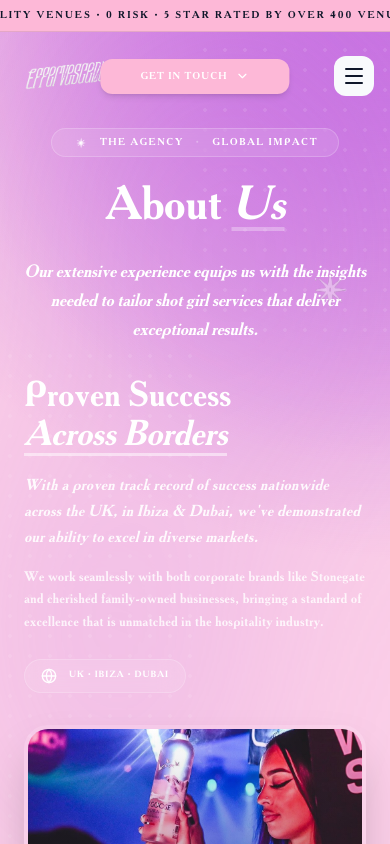
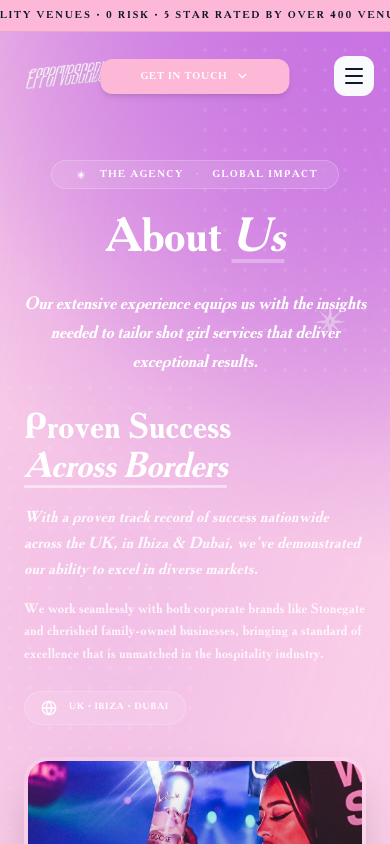
Before and after one commit to veltraaisolutions/Effervescent-Agency-website, a Next.js app: page /about in a window 390 px wide. Shown: the top 844 px of the page. Built offline with nearby package versions, Linux system fonts and the light colour scheme.

Commit message:
Updated the project details

```diff
--- a/src/app/about/page.tsx
+++ b/src/app/about/page.tsx
@@ -25,7 +25,7 @@
       {/* Hero Section */}
       <section className="relative min-h-[40vh] flex flex-col items-center justify-center overflow-hidden">
         <div className="absolute top-0 right-0 w-[50%] h-full opacity-10" style={{ backgroundImage: 'radial-gradient(circle, white 2px, transparent 2px)', backgroundSize: '20px 20px' }} />
-        <div className="max-w-7xl mx-auto px-6 lg:px-8 relative z-10 w-full flex flex-col items-center text-center pt-32 md:pt-44">
+        <div className="max-w-7xl mx-auto px-6 lg:px-8 relative z-10 w-full flex flex-col items-center text-center pt-40 md:pt-44">
           <motion.div
             initial={{ y: -10, opacity: 0 }}
             animate={{ y: 0, opacity: 1 }}
--- a/src/app/page.tsx
+++ b/src/app/page.tsx
@@ -19,7 +19,7 @@
           </div>
         </div>
 
-        <div className="max-w-7xl mx-auto px-6 lg:px-8 relative z-10 w-full flex flex-col items-center text-center pt-32 md:pt-48">
+        <div className="max-w-7xl mx-auto px-6 lg:px-8 relative z-10 w-full flex flex-col items-center text-center pt-40 md:pt-44">
           <motion.div
             initial={{ y: -10, opacity: 0 }}
             animate={{ y: 0, opacity: 1 }}
--- a/src/app/services/page.tsx
+++ b/src/app/services/page.tsx
@@ -50,7 +50,7 @@
       <section className="relative min-h-[40vh] flex flex-col items-center justify-center overflow-hidden">
         <div className="absolute top-0 right-0 w-[50%] h-full opacity-10 z-[1]" style={{ backgroundImage: 'radial-gradient(circle, white 2px, transparent 2px)', backgroundSize: '20px 20px' }} />
 
-        <div className="max-w-7xl mx-auto px-6 lg:px-8 relative z-10 w-full flex flex-col items-center text-center pt-32 md:pt-44">
+        <div className="max-w-7xl mx-auto px-6 lg:px-8 relative z-10 w-full flex flex-col items-center text-center pt-40 md:pt-44">
           <motion.div
             initial={{ y: -10, opacity: 0 }}
             animate={{ y: 0, opacity: 1 }}
```
